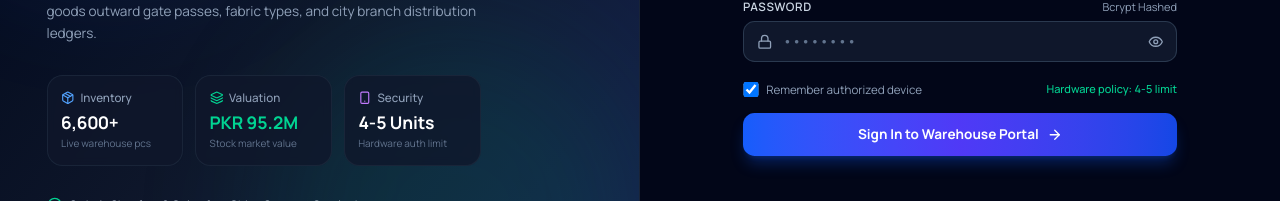
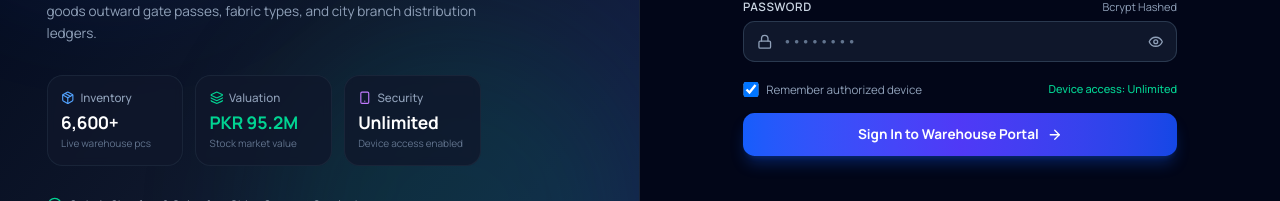
Before and after one commit to Mian-Mubashar/ERP-Khanjacket-Frontend, a React (Vite) app: page /login in a window 1280 px wide. Shown: the part 398-599 px from the top of the page. Built offline with nearby package versions, Linux system fonts and the light colour scheme.

Commit message:
feat(security): update UI to support unlimited authorized devices

```diff
--- a/src/components/auth/LoginView.jsx
+++ b/src/components/auth/LoginView.jsx
@@ -127,8 +127,8 @@ export const LoginView = () => {
                 <Smartphone className="w-3.5 h-3.5 text-purple-400" />
                 <span>Security</span>
               </div>
-              <div className="text-lg font-bold text-white font-mono">4-5 Units</div>
-              <div className="text-[10px] text-slate-500">Hardware auth limit</div>
+              <div className="text-lg font-bold text-white font-mono">Unlimited</div>
+              <div className="text-[10px] text-slate-500">Device access enabled</div>
             </div>
           </div>
 
@@ -263,7 +263,7 @@ export const LoginView = () => {
               </label>
 
               <span className="text-[11px] text-emerald-400 font-medium">
-                Hardware policy: 4-5 limit
+                Device access: Unlimited
               </span>
             </div>
 
--- a/src/components/security/SecurityModal.jsx
+++ b/src/components/security/SecurityModal.jsx
@@ -59,7 +59,7 @@ export const SecurityModal = () => {
                 Authorized Mobiles & Access Control
               </h2>
               <p className="text-xs text-slate-500 dark:text-slate-400 mt-0.5">
-                4-5 Mobile phone authorization, access revocation, user roles & cloud security
+                Mobile phone authorization, access revocation, user roles & cloud security
               </p>
             </div>
           </div>
@@ -75,7 +75,7 @@ export const SecurityModal = () => {
         {/* Navigation Tabs */}
         <div className="px-6 pt-4 border-b border-slate-200 dark:border-slate-800 flex space-x-2">
           {[
-            { id: 'devices', label: 'Authorized Mobiles (4-5 Devices)', count: devices.length },
+            { id: 'devices', label: 'Authorized Mobiles (Device Access)', count: devices.length },
             { id: 'roles', label: 'User Roles & Permissions', count: 3 },
             { id: 'backup', label: 'Cloud Backup & 2FA', count: null }
           ].map(tab => (
@@ -107,7 +107,7 @@ export const SecurityModal = () => {
               <div className="p-3.5 bg-blue-50/70 dark:bg-blue-950/40 rounded-xl border border-blue-200 dark:border-blue-900/60 text-xs text-blue-900 dark:text-blue-300 flex items-start gap-2.5">
                 <Smartphone className="w-4 h-4 text-blue-600 dark:text-blue-400 shrink-0 mt-0.5" />
                 <div>
-                  <strong>Device Access Control:</strong> Only 4-5 authorized devices can access your warehouse database. If any mobile phone is lost or misplaced, revoke access immediately below to protect your financial and stock data.
+                  <strong>Device Access Control:</strong> Authorized mobile phones and tablets can access your warehouse database. If any mobile phone is lost or misplaced, revoke access immediately below to protect your financial and stock data.
                 </div>
               </div>
 
--- a/src/components/security/SecurityView.jsx
+++ b/src/components/security/SecurityView.jsx
@@ -144,7 +144,7 @@ export const SecurityView = () => {
                 </span>
               </div>
               <p className="text-xs text-slate-500 dark:text-slate-400 mt-0.5">
-                4-5 Mobile phone authorization, access revocation, user roles, audit trail & cloud security
+                Mobile phone authorization, access revocation, user roles, audit trail & cloud security
               </p>
             </div>
           </div>
@@ -179,7 +179,7 @@ export const SecurityView = () => {
               <Smartphone className="w-4 h-4" />
             </div>
           </div>
-          <div className="text-xs text-slate-400 mb-1 font-medium">4-5 Devices limit control</div>
+          <div className="text-xs text-slate-400 mb-1 font-medium">Unlimited devices access control</div>
           <div className="text-2xl font-bold font-mono text-emerald-600 dark:text-emerald-400">
             {authorizedDevicesCount} Active
           </div>
@@ -260,7 +260,7 @@ export const SecurityView = () => {
         {/* Navigation Tabs Bar */}
         <div className="px-6 pt-3 border-b border-slate-200 dark:border-slate-800 flex flex-wrap gap-2">
           {[
-            { id: 'devices', label: 'Authorized Mobiles (4-5 Devices)', count: devices.length, icon: Smartphone },
+            { id: 'devices', label: 'Authorized Mobiles (Device Access)', count: devices.length, icon: Smartphone },
             { id: 'audit', label: 'System Audit Trail & Log', count: auditLogs.length, icon: History },
             { id: 'roles', label: 'User Roles & Permissions', count: 3, icon: UserCheck },
             { id: 'backup', label: 'Cloud Backup & 2FA', count: null, icon: CloudCheck }
@@ -296,7 +296,7 @@ export const SecurityView = () => {
         {/* Tab Content Body */}
         <div className="p-6">
 
-          {/* TAB 1: AUTHORIZED MOBILES (4-5 DEVICES) */}
+          {/* TAB 1: AUTHORIZED MOBILES (DEVICE ACCESS) */}
           {activeTab === 'devices' && (
             <div className="space-y-6">
 
@@ -304,9 +304,9 @@ export const SecurityView = () => {
               <div className="p-4 bg-blue-50/70 dark:bg-blue-950/40 rounded-xl border border-blue-200 dark:border-blue-900/60 text-xs text-blue-900 dark:text-blue-300 flex items-start gap-3">
                 <Smartphone className="w-5 h-5 text-blue-600 dark:text-blue-400 shrink-0 mt-0.5" />
                 <div className="space-y-1">
-                  <div className="font-bold text-sm">Strict Device Access Control (Khan Clothes Warehouse Policy):</div>
+                  <div className="font-bold text-sm">Device Access Control & Security:</div>
                   <p className="leading-relaxed">
-                    Only 4 to 5 authorized mobile phones or scanner tablets can access your central warehouse database.
+                    Authorized mobile phones and scanner tablets can connect to your warehouse database.
                     If any employee's mobile phone is lost, stolen, or staff is relieved, <strong>immediately click "Revoke Access" below</strong> to instantly block all purchase bills, customer ledgers, and stock data from that device.
                   </p>
                 </div>
@@ -316,7 +316,7 @@ export const SecurityView = () => {
               <div className="space-y-3">
                 <div className="flex items-center justify-between text-xs text-slate-500 dark:text-slate-400 font-medium">
                   <span>Authorized Hardware Registry ({devices.length} Devices Registered)</span>
-                  <span className="text-[11px]">Maximum Limit: 5 Hardware Units</span>
+                  <span className="text-[11px] font-semibold text-emerald-600 dark:text-emerald-400">Access: Unlimited Mobiles & Devices</span>
                 </div>
 
                 <div className="grid grid-cols-1 gap-3">
```
